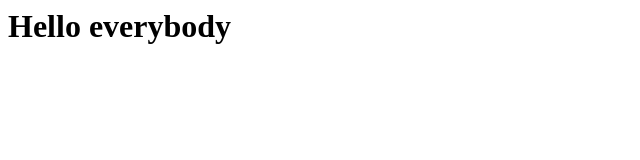
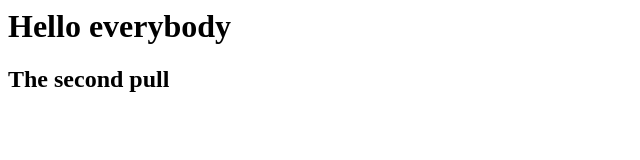
Before and after one commit to v1-integration/test-1, a plain HTML site: page index.html in a window 1280 px wide. Shown: the whole page, without its empty margins (0-640 px from the left). Drawn offline with Linux system fonts and the light colour scheme.

Commit message:
The second pull

```diff
--- a/index.html
+++ b/index.html
@@ -1 +1,2 @@
 <h1>Hello everybody</h1>
+<h2>The second pull</h2>
```
